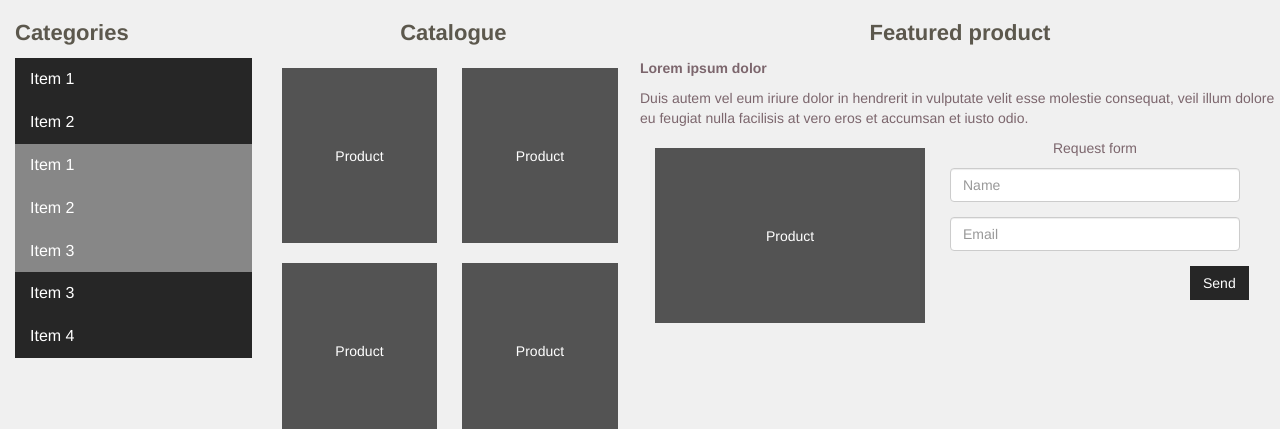
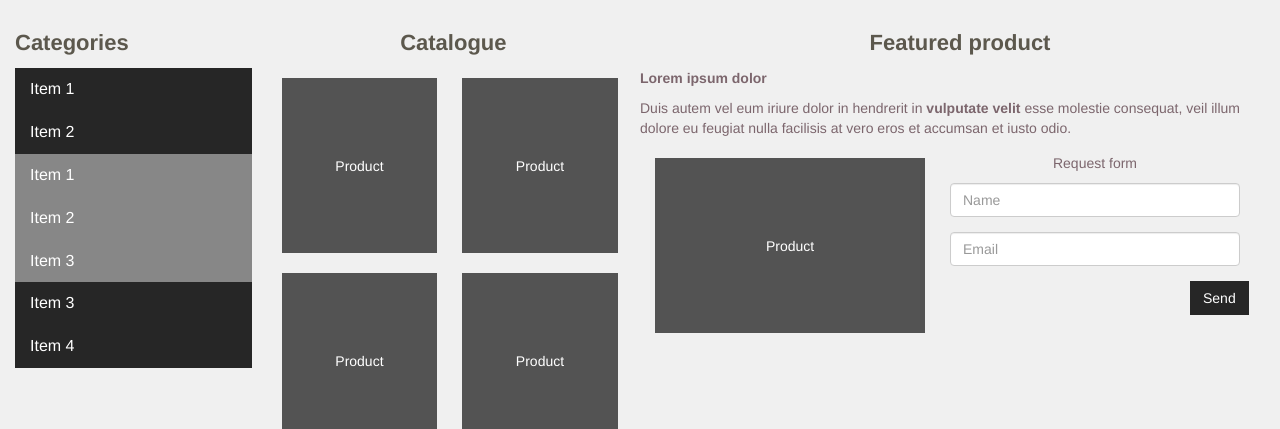
Before and after one commit to manuabalos/BQ---Prueba-tecnica, a plain HTML site: page index.html in a window 1280 px wide. Shown: the part 40-469 px from the top of the page. Drawn offline with nearby package versions, Linux system fonts and the light colour scheme.

Commit message:
Fixeando ultimos detalles

```diff
--- a/estilo.css
+++ b/estilo.css
@@ -2,6 +2,8 @@ body{
 	margin: 0;
 	padding: 0;
 }
+
+/* Header */
 header{
 	text-align: center;
 }
@@ -32,7 +34,7 @@ header{
 	color: rgba(92,88,77,1);
 	font-size: 22px;
 	font-weight: bold;
-	margin-top: 20px;
+	margin-top: 30px;
 }
 
 /* Categories */
@@ -87,6 +89,10 @@ header{
 
 }
 
+.form-horizontal{
+	margin-top: 5px;
+}
+
 .btn-send{
 	border-radius: 0px !important;
 	background-color: rgba(38,38,38,1);
@@ -125,7 +131,7 @@ footer{
 	font-size: 18px;
 }
 
-/* Configurando header para las 5 columnas */
+/* Header 5 columns */
 .col-xs-20,
 .col-sm-20,
 .col-md-20,
--- a/index.html
+++ b/index.html
@@ -51,7 +51,7 @@
 			   		<p class="section-title text-center">Featured product</p>
 			   		<div class="row">
 			   			<p class="featured-title">Lorem ipsum dolor</p>
-			   			<p>Duis autem vel eum iriure dolor in hendrerit in vulputate velit esse molestie consequat, veil illum dolore eu feugiat nulla facilisis at vero eros et accumsan et iusto odio.</p>
+			   			<p>Duis autem vel eum iriure dolor in hendrerit in <strong>vulputate velit</strong> esse molestie consequat, veil illum dolore eu feugiat nulla facilisis at vero eros et accumsan et iusto odio.</p>
 			   		</div>
 
 			   		<div class="row">
@@ -123,10 +123,9 @@
     		</div>
     	</footer>
 
-    	<script src="//code.jquery.com/jquery-1.11.3.min.js"></script>
+    	<script src="http://code.jquery.com/jquery-1.11.3.min.js"></script>
     	<script type="text/javascript" src="http://code.jquery.com/jquery-latest.min.js"></script>
     	<script src="https://maxcdn.bootstrapcdn.com/bootstrap/3.3.5/js/bootstrap.min.js"></script>
 
-
     </body>
 </html>
```
